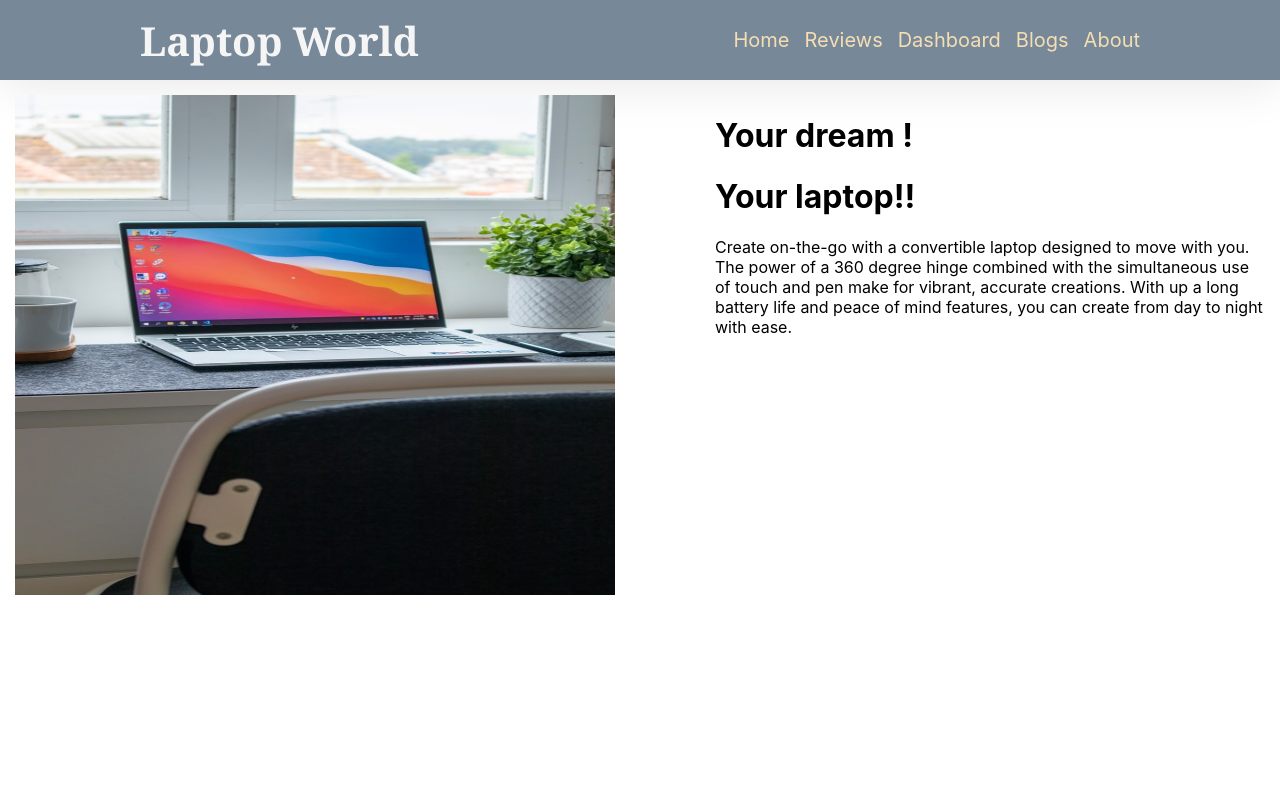
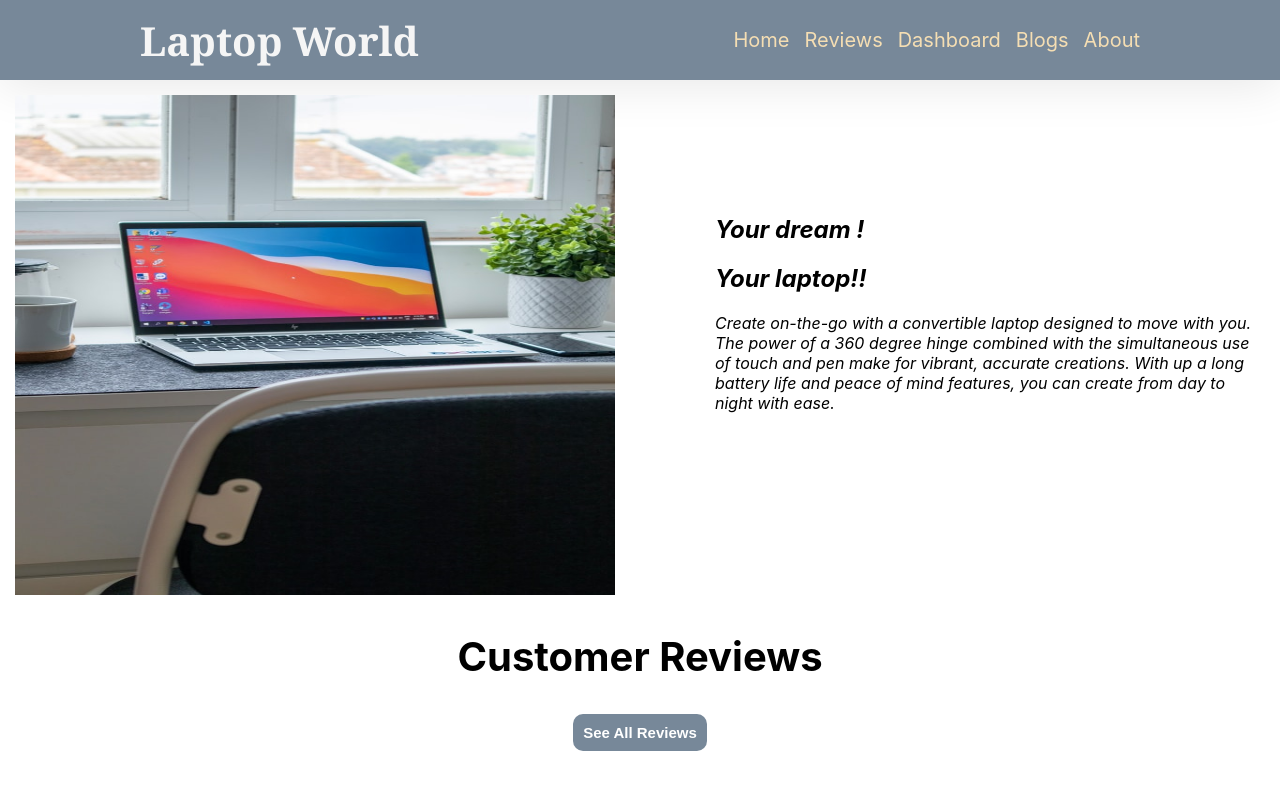
Before and after one commit to AtiqRahman1/laptop-world-assignment9, a React (Create React App) app: page / in a window 1280 px wide. Shown: the top 790 px of the page. Built offline with nearby package versions, Linux system fonts and the light colour scheme.

Commit message:
customer reviews done

```diff
--- a/src/components/Home/Home.css
+++ b/src/components/Home/Home.css
@@ -12,5 +12,26 @@
 }
 
 .text {
+    margin-top: 100px;
     padding-left: 100px;
+    font-style: italic;
 }
+
+.customer-container {
+    margin: 15px;
+    text-align: center;
+}
+
+.customer-container h1 {
+    font-size: 40px;
+}
+
+.reviews-btn {
+    padding: 10px;
+    border: none;
+    background-color: lightslategray;
+    border-radius: 10px;
+    font-size: 15px;
+    font-weight: bold;
+    color: white;
+}
--- a/src/components/Home/Home.js
+++ b/src/components/Home/Home.js
@@ -4,7 +4,8 @@ import image from '../image/HP-laptop.jpg';
 
 const Home = () => {
     return (
-        <div className='container'>
+        <div>
+            <section className='container'>
                 <div className='image'>
                     <img src={image} alt="" />
                 </div>
@@ -13,6 +14,11 @@ const Home = () => {
                     <h1>Your laptop!!</h1>
                     <p>Create on-the-go with a convertible laptop designed to move with you. The power of a 360 degree hinge combined with the simultaneous use of touch and pen make for vibrant, accurate creations. With up a long battery life and peace of mind features, you can create from day to night with ease.</p>
                 </div>
+            </section>
+            <section className='customer-container'>
+                <h1>Customer Reviews</h1>
+                <button className='reviews-btn'>See All Reviews</button>
+            </section>
         </div>
 
     );
```
Lines whose indentation alone changed are shown as unchanged.
